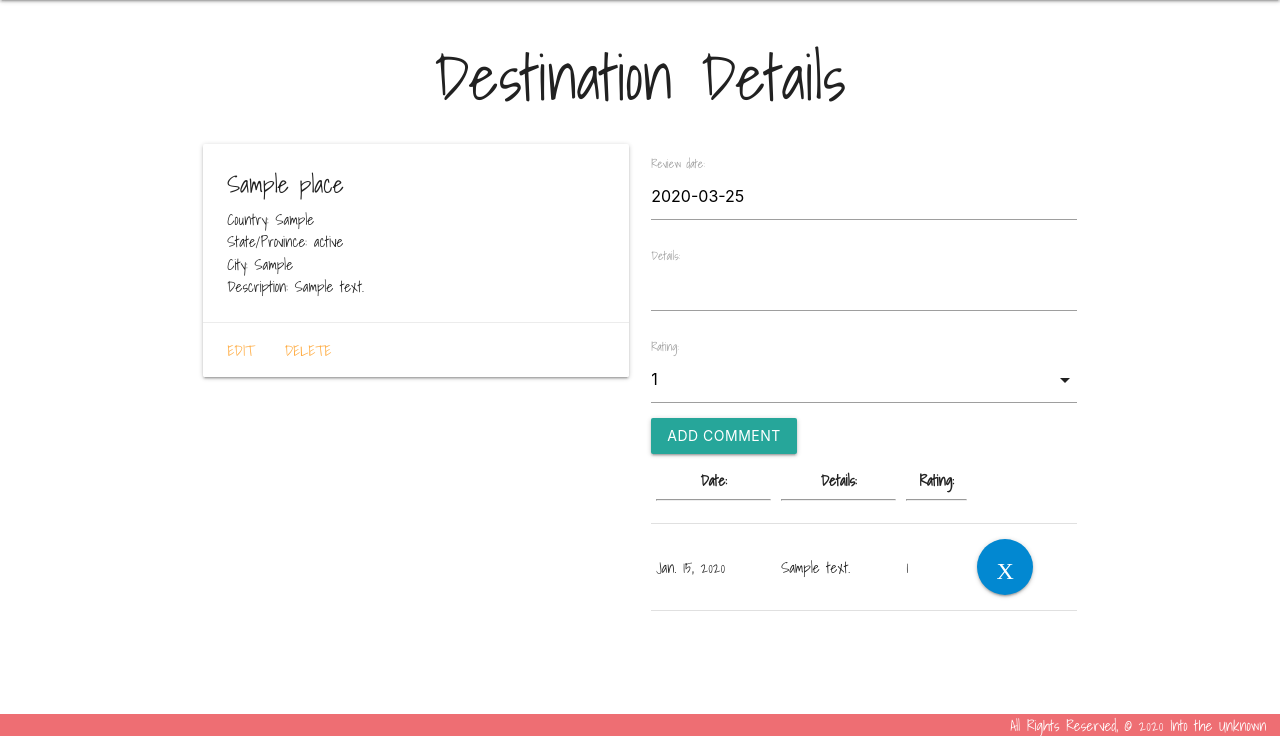
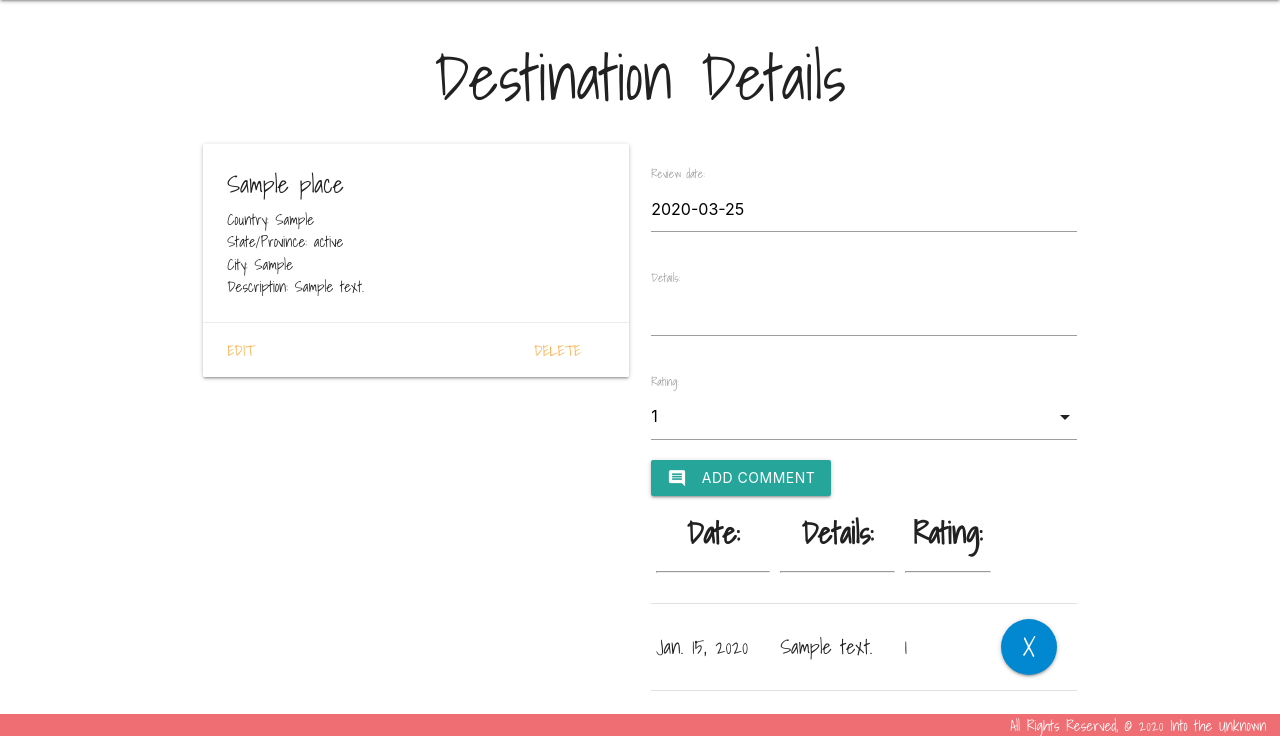
Before and after one commit to skylarw19/into-the-unknown, a Django app: page /places/1/ in a window 1280 px wide. Shown: the part 64-801 px from the top of the page. Run offline with Django 3.2, Linux system fonts and the light colour scheme; a user stored in the database is signed in; tables that the repository leaves empty hold one stand-in row (values such as "Sample post").

Commit message:
more CSS

```diff
--- a/main_app/templates/main_app/place_form.html
+++ b/main_app/templates/main_app/place_form.html
@@ -14,7 +14,7 @@
       {{ form.as_table }}
     </table>
     <br>
-    <button class="btn waves-effect waves-light" type="submit" name="action">Submit
+    <button class="btn waves-effect waves-light" type="submit" name="action">Add
         <i class="material-icons right">send</i>
     </button>
   </form>
--- a/main_app/templates/places/detail.html
+++ b/main_app/templates/places/detail.html
@@ -17,19 +17,21 @@
       </div>
       <div class="card-action">
         <a href="{% url 'places_update' place.id %}">Edit</a>
-        <a href="{% url 'places_delete' place.id %}">Delete</a>
+        <a class="right" href="{% url 'places_delete' place.id %}">Delete</a>
       </div>
     </div>
   </div>
   <div class="col s6">
-    <form action="{% url 'add_review' place.id %}" method="post">
+    <form style="font-size: 20px" action="{% url 'add_review' place.id %}" method="post">
       {% csrf_token %}
       {{ review_form.as_p }}
-      <input type="submit" class="btn" value="Add Comment">
+      <button class="btn waves-effect waves-light" type="submit" name="action">Add Comment
+        <i class="material-icons left">comment</i>
+      </button>
     </form>
     <table class="highlight">
       <thead>
-        <tr>
+        <tr style="font-size: 30px">
         <th><center>Date:</center><hr></th>
         <th><center>Details:</center><hr></th>
         <th><center>Rating:</center><hr></th>
@@ -37,11 +39,11 @@
       </thead>
       <tbody>
         {% for review in place.review_set.all %}
-          <tr>
+          <tr style="font-size: 20px">
             <td>{{review.date}}</td>
             <td>{{review.details}}</td>
             <td>{{review.rating}}</td>
-            <td><a class="btn-floating btn-large waves-effect waves-light #0288d1 light-blue darken-2" href="{% url 'delete_review' place.id review.id %}"><i class="material-icons">X</a></td>
+            <td><a style="font-family: 'Shadows Into Light', cursive; font-size: 30px" class="btn-floating btn-large waves-effect waves-light #0288d1 light-blue darken-2" href="{% url 'delete_review' place.id review.id %}">X</a></td>
         {% endfor %}
 
       </tbody>
@@ -57,7 +59,7 @@ var dateEl = document.getElementById('id_date');
     autoClose: true
   });
 
-  var selectEl = document.getElementById('id_rating');
+var selectEl = document.getElementById('id_rating');
   M.FormSelect.init(selectEl);
 </script>
 
```
